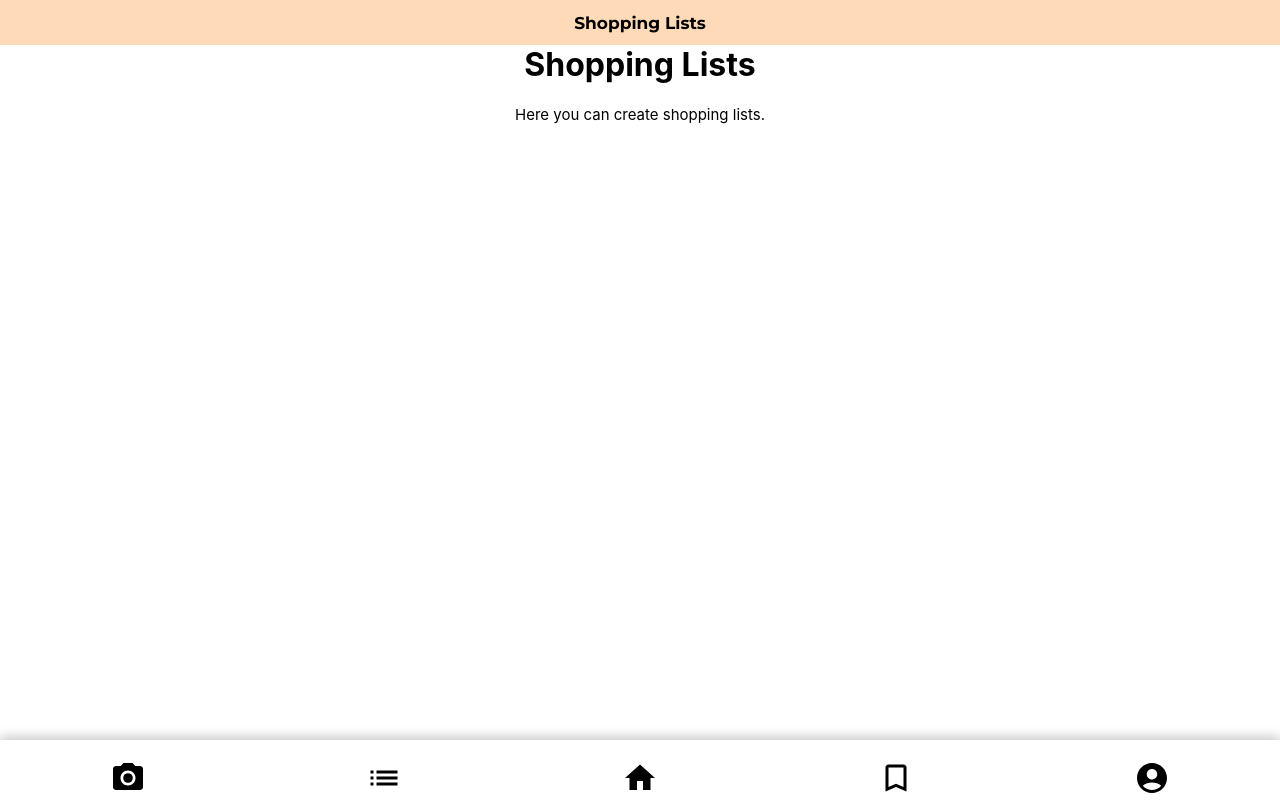
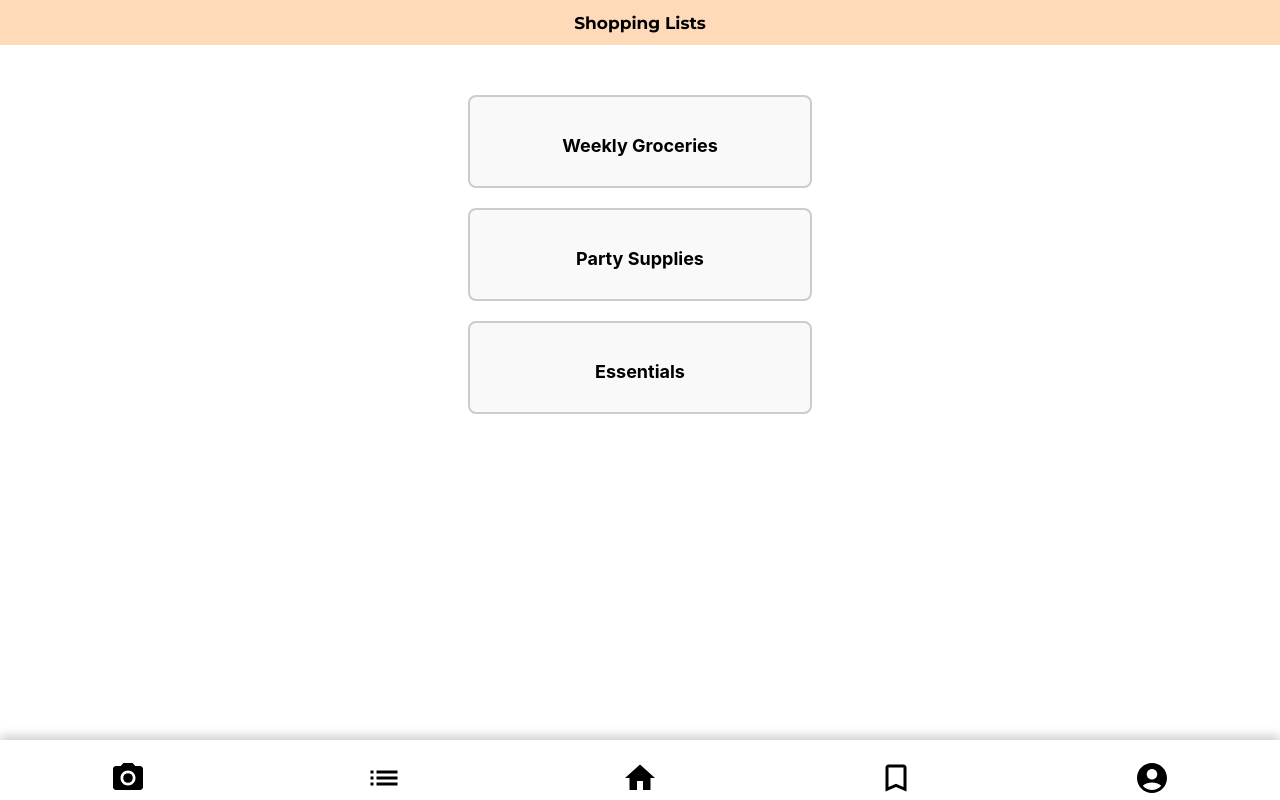
Before and after one commit to marylou7/smartchef, a React (Create React App) app: page /smartchef/shopping-lists in a window 1280 px wide. Built offline with nearby package versions, Linux system fonts and the light colour scheme.

Commit message:
added a basic template

```diff
--- /dev/null
+++ b/src/components/ShoppingLists.css
@@ -0,0 +1,73 @@
+body.light {
+    background-color: #fff;
+    color: #000;
+  }
+
+  .shopping-lists-container {
+    display: flex;
+    flex-direction: column;
+    align-items: center;
+    gap: 30px;
+    padding-top: 50px;
+  }
+
+  .shopping-list-cards {
+    display: flex;
+    flex-direction: column;
+    gap: 20px;
+  }
+
+  .shopping-list-card {
+    width: 300px;
+    border: 2px solid #ccc;
+    border-radius: 8px;
+    padding: 20px;
+    display: flex;
+    flex-direction: column;
+    align-items: center;
+    gap: 10px;
+    background-color: #f9f9f9;
+  }
+
+  .shopping-list-name h3 {
+    font-size: 18px;
+    font-weight: bold;
+    text-align: center;
+    margin-bottom: 10px;
+  }
+
+  .shopping-list-name {
+    text-decoration: none;
+    color: black;
+  }
+
+  .shopping-list-name:hover h3 {
+    color: #4CAF50;
+  }
+
+
+  body.dark {
+    background-color: #121212;
+    color: #f1f1f1;
+  }
+
+  body.dark .shopping-list-card {
+    background-color: #333;
+    border: 2px solid #444;
+  }
+
+  body.dark .shopping-list-name h3 {
+    color: #f1f1f1;
+  }
+
+  body.dark .shopping-list-name:hover h3 {
+    color: #d7a94e;
+  }
+
+  body.dark .shopping-list-cards {
+    gap: 15px;
+  }
+
+  body.dark .shopping-lists-container {
+    margin-top: 50px;
+  }
--- a/src/components/ShoppingLists.js
+++ b/src/components/ShoppingLists.js
@@ -1,10 +1,26 @@
 import React from 'react';
+import './ShoppingLists.css';
+import { Link } from 'react-router-dom';
 
 const ShoppingLists = () => {
+  // dummy shopping list data for nwo
+  const shoppingLists = [
+    { id: 1, name: 'Weekly Groceries' },
+    { id: 2, name: 'Party Supplies' },
+    { id: 3, name: 'Essentials' }
+  ];
+
   return (
-    <div>
-      <h1>Shopping Lists</h1>
-      <p>Here you can create shopping lists.</p>
+    <div className="shopping-lists-container">
+      <div className="shopping-list-cards">
+        {shoppingLists.map((list) => (
+          <div key={list.id} className="shopping-list-card">
+            <Link to={`/individualList/${list.id}`} className="shopping-list-name">
+              <h3>{list.name}</h3>
+            </Link>
+          </div>
+        ))}
+      </div>
     </div>
   );
 };
```
